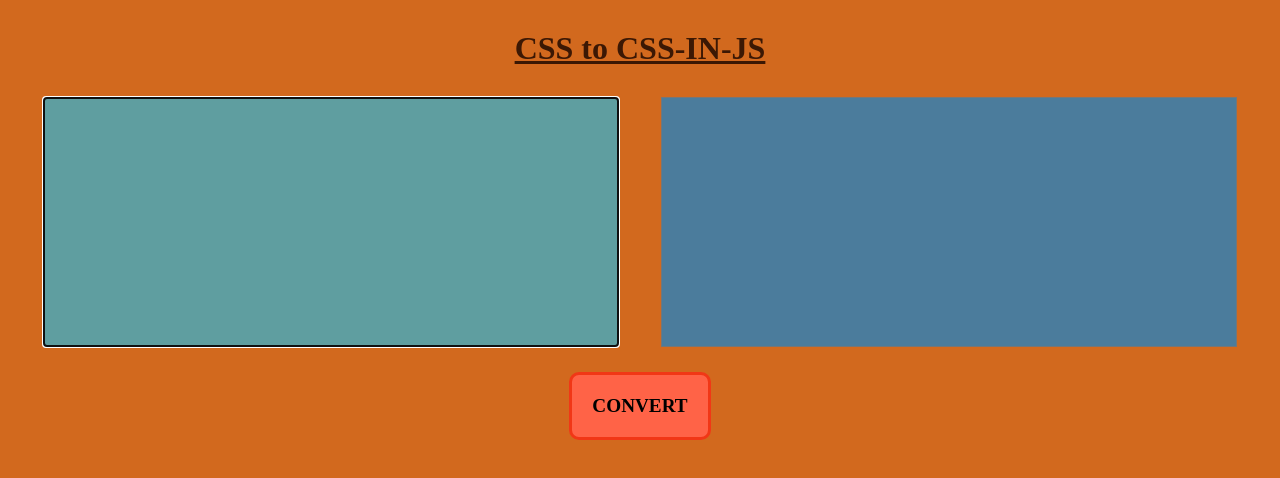
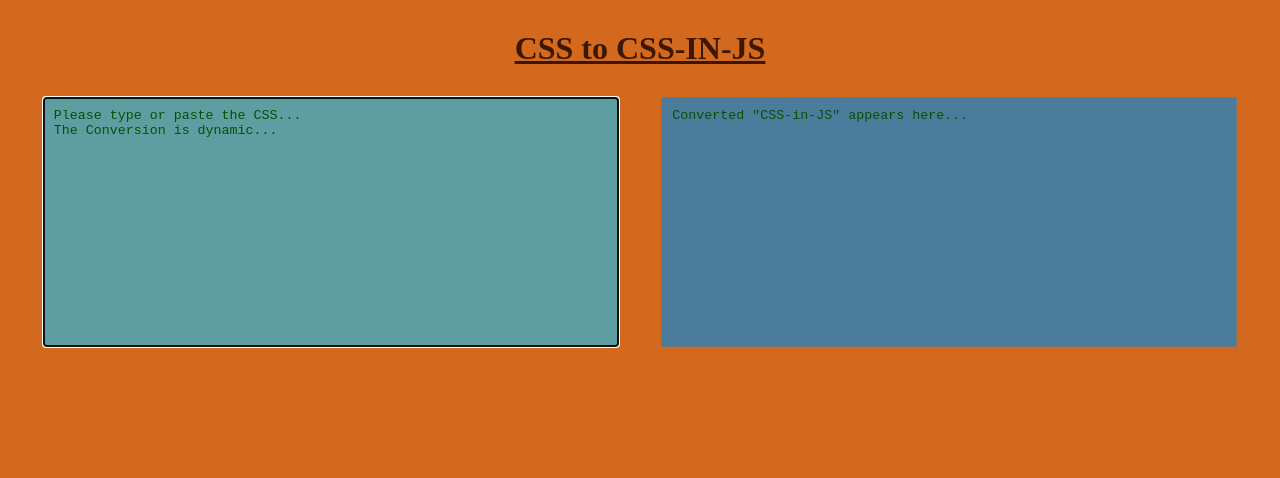
Before and after one commit to Ctrl-Code/css-to-css-in-js, a React (Create React App) app: page / in a window 1280 px wide. Shown: the top 478 px of the page. Built offline with nearby package versions, Linux system fonts and the light colour scheme.

Commit message:
Button removed, Dynamic Conversion

```diff
--- a/src/App.js
+++ b/src/App.js
@@ -1,7 +1,14 @@
-import React, { useRef, useState, useEffect } from "react";
+import React, { useState, useEffect, useRef } from "react";
 import styles from "./App.module.css";
 
 import fnGetCssFromInput from "./fnGetCssFromInput";
+
+const Placeholder = {
+    input: `Please type or paste the CSS...
+The Conversion is dynamic...`,
+
+    output: `Converted "CSS-in-JS" appears here...`,
+}
 
 function App() {
 
@@ -15,10 +22,19 @@ function App() {
         InputRef.current.focus();
     }, []);
 
-    const clickConvert = () => {
-        const convertedCss = fnGetCssFromInput(stateInput);
-        setStateOutput(convertedCss);
-    }
+    // dynamic css conversion
+    useEffect(() => {
+
+        if (stateInput.length > 0) {
+
+            const convertedCss = fnGetCssFromInput(stateInput);
+            setStateOutput(convertedCss);
+        }
+
+        else
+            setStateOutput("");
+
+    }, [stateInput]);
 
     return (
         <div className={styles.page}>
@@ -39,22 +55,16 @@ function App() {
                     onChange={event => {
                         setStateInput(event.target.value);
                     }}
+                    placeholder={Placeholder.input}
                 />
 
                 {/* Output Field */}
                 <textarea className={styles.outputWrapper}
                     readOnly={true}
+                    placeholder={Placeholder.output}
                     value={stateOutput}
                 />
 
-            </div>
-
-            {/* Convert Button */}
-            <div className={styles.buttonWrapper}>
-                <div className={styles.buttonConvert}
-                    onClick={clickConvert}>
-                    CONVERT
-                </div>
             </div>
 
         </div>
--- a/src/App.module.css
+++ b/src/App.module.css
@@ -35,6 +35,10 @@
     padding: 10px;
 }
 
+.textAreaWrapper::placeholder {
+    color: rgb(6, 80, 6);
+}
+
 .inputWrapper {
     composes: textAreaWrapper;
     background-color: cadetblue;
@@ -44,20 +48,3 @@
     composes: textAreaWrapper;
     background-color: rgb(75, 124, 156);
 }
-
-.buttonWrapper {
-    display: flex;
-    justify-content: center;
-}
-
-.buttonConvert {
-    padding: 20px;
-    margin-top: 25px;
-    background-color: tomato;
-    font-size: 1.2em;
-    cursor: pointer;
-    color: black;
-    border-radius: 10px;
-    font-weight: 600;
-    border: 3px solid rgb(241, 55, 22);
-}
```
